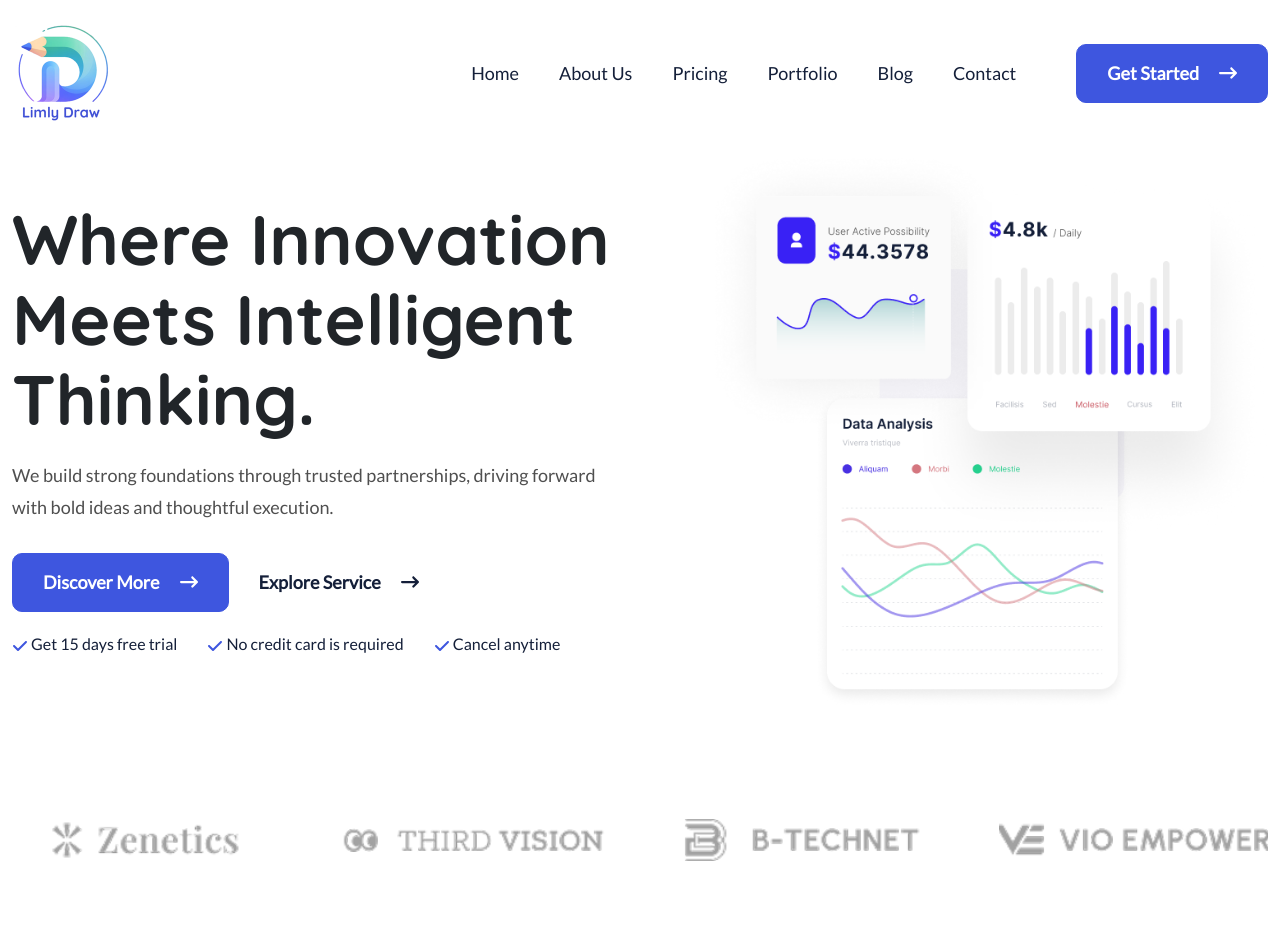
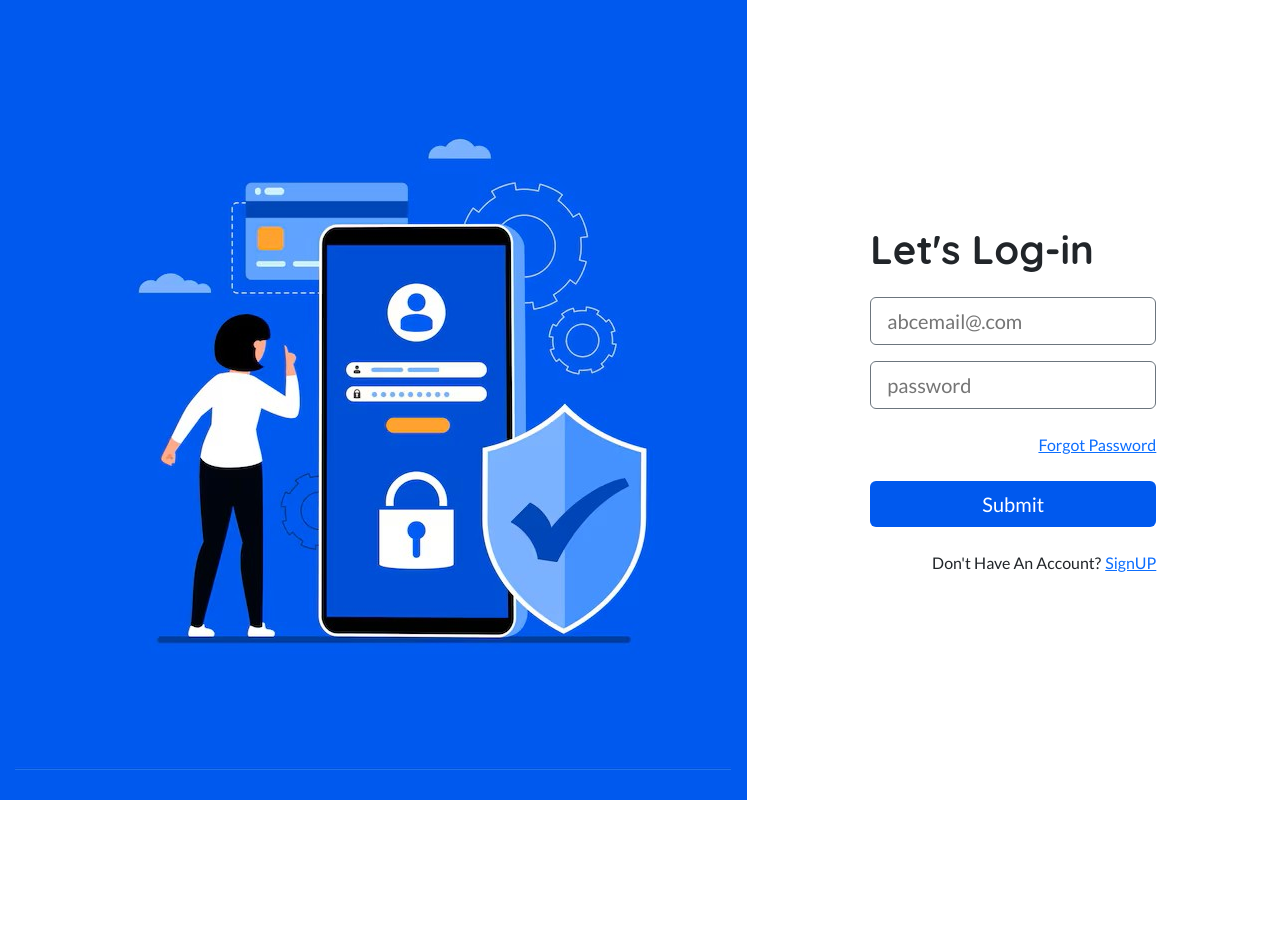
Before and after one commit to shamrozkhan0/Limly_Draw, a React (Vite) app: page /authentication/login in a window 1280 px wide. Shown: the top 952 px of the page. After the commit the page ends 800 px from the top, so only its background shows below. Built offline with nearby package versions, Linux system fonts and the light colour scheme.

Commit message:
Login page is added , somemore things need to be done

```diff
--- a/src/App.css
+++ b/src/App.css
@@ -64,7 +64,9 @@ p{
   font-size: 70px;
 }
 
-
+.bg-blue{
+  background-color: #0059EE;
+}
 
 
 /* Remove this CSS ASAP and appply Bootstrap or Tailwind */
@@ -598,7 +600,7 @@ ul.benefits li {
   align-items: center;
   gap: 10px;
   transition: 0.3s all ease-in-out;
-  cursor: pointer;
+  cursor: grab;
 
 }
 .rev-col img{
--- a/src/App.jsx
+++ b/src/App.jsx
@@ -10,13 +10,12 @@ import { Subscribe } from './Comonents/Subscribe'
 import Stats from './Comonents/Stats'
 import ProductPreview from './Comonents/ProductPreview'
 import Testimonials from './Comonents/Testimonials'
+import { Routes, Route } from 'react-router'
+import Authentication from './Comonents/Authentication'
+import Login from './Comonents/Feature/Login'
 
-
-
-
-// Here comes the components which have to render's after DOM loaded
-const ComponentWrapper = () => {
-    return (
+const Landingpage = () => {
+    return(
       <>
         <Navbar />
         <Banner />
@@ -32,10 +31,24 @@ const ComponentWrapper = () => {
     )
 }
 
+// Here comes the components which have to render's after DOM loaded
+const ComponentWrapper = () => {
+  return (
+    <>
+        <Routes>
+          <Route path='/authentication' element={<Authentication />}>
+              <Route path='login' element={<Login/>} />
+          </Route>
+          <Route path='/' element={<Landingpage/>}></Route>
+        </Routes>
+    </>
+  )
+}
+
 function App({ DOMLoaded }) {
   return (
     <>
-        {DOMLoaded ? <ComponentWrapper /> : <Loader />}
+      {DOMLoaded ? <ComponentWrapper/> : <Loader />}
     </>
   )
 }
--- /dev/null
+++ b/src/Comonents/Authentication.jsx
@@ -0,0 +1,24 @@
+import React from 'react'
+import Login from "./Feature/Login.jsx"
+import { Routes, Route } from 'react-router'
+import { Outlet } from 'react-router'
+
+import AuthenticationImage from '../assets/login-image.jpg'
+
+const Authentication = () => {
+  return (
+    <div className="container-fluid vw-100 vh-100">
+        <div className="row h-100 ">
+          <div className="col-7 bg-blue h-100 d-flex align-items-center justify-content-center">
+            <img src={AuthenticationImage} alt="" />
+          </div>
+          <div className="col-5 h-100 d-flex align-items-center justify-content-center">
+            <Outlet/>
+          </div>
+        </div>
+    </div>
+    // <Login/>
+  )
+}
+
+export default Authentication
--- /dev/null
+++ b/src/Comonents/Feature/Login.jsx
@@ -0,0 +1,32 @@
+import React from "react";
+import { Link } from "react-router";
+
+const Login = () => {
+  return (
+    <div className="px-5 py-5 d-flex flex-column gap-4 w-75">
+      <h1 className="m-0">Let's Log-in </h1>
+
+      <div className="d-flex flex-column gap-3">
+        <input
+          type="email"
+          name="email"
+          placeholder="abcemail@.com"
+          className="px-3 py-2 rounded outline-none border border-1 border-secondary fs-5"
+        />
+        <input
+          type="password"
+          name="password"
+          placeholder="password"
+          className="px-3 py-2 rounded outline-none border border-1 border-secondary fs-5"
+        />
+      </div>
+
+      <Link to={'resetpassword'} className="w-100 text-end">Forgot Password</Link>
+
+      <button type="submit" className="bg-blue text-white fw-medium fs-5 py-2 rounded border-0">Submit</button>
+      <p className="text-end m-0 d-flex align-items-center justify-content-end  gap-1">Don't Have An Account? <Link to="signup">SignUP</Link></p>
+    </div>
+  );
+};
+
+export default Login;
--- a/src/Comonents/Navbar.jsx
+++ b/src/Comonents/Navbar.jsx
@@ -22,7 +22,7 @@ const Navbar = () => {
         <li><Link to="#" >Blog</Link></li>
         <li><Link to="#" >Contact</Link></li>
       </ul>
-      <button  className='btn-start'>Get Started <FaArrowRightLong /></button>
+      <Link to='authentication/login'  className='btn-start'>Get Started <FaArrowRightLong /></Link>
     </div>
   </div>
   </div>{/* {container} */}
--- a/src/Comonents/Partners.jsx
+++ b/src/Comonents/Partners.jsx
@@ -9,10 +9,10 @@ const Partners = () => {
     <div className='partner-main'>
         <div className="container">
             <div className="partner-inner">
-                <img src={partnerOne} alt="" srcset="" />
-                <img src={partnerTwo} alt="" srcset="" />
-                <img src={partnerThree} alt="" srcset="" />
-                <img src={partnerFour} alt="" srcset="" />
+                <img src={partnerOne} alt="" srcSet="" />
+                <img src={partnerTwo} alt="" srcSet="" />
+                <img src={partnerThree} alt="" srcSet="" />
+                <img src={partnerFour} alt="" srcSet="" />
 
 
             </div>{/**inner**/}
```
Also changed, not shown: src/main.jsx (+0 -7 lines), src/assets/login-image.jpg (added). Lines whose indentation alone changed are shown as unchanged.
